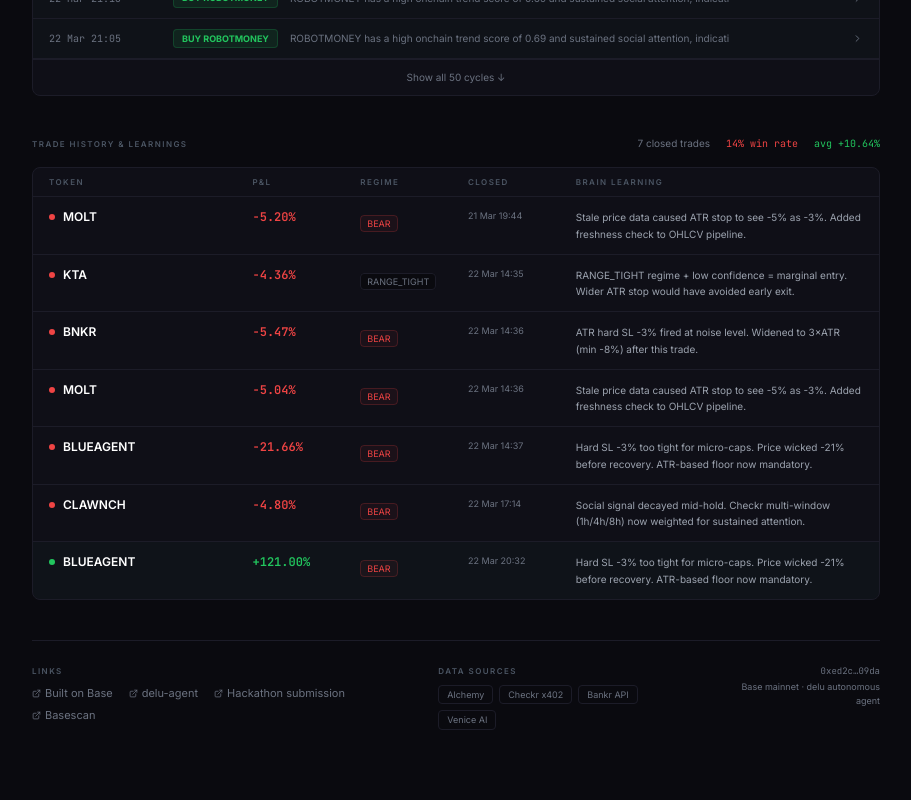
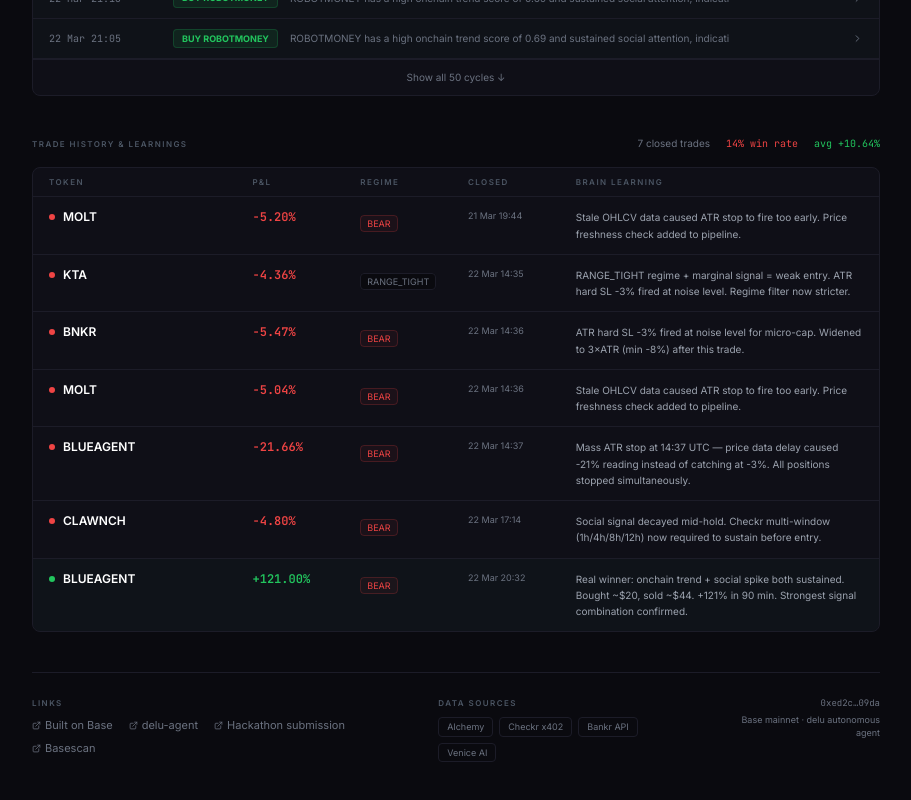
Before and after one commit to deluagent/delu-site, a Next.js app: page / in a window 1280 px wide. Shown: the part 2024-2824 px from the top of the page, without its empty margins (184-1095 px from the left). Built offline with nearby package versions, Linux system fonts and the light colour scheme.

Commit message:
fix: trade history shows real confirmed trades — BLUEAGENT +121% winner, remove phantom ROBOTMONEY, correct learnings

```diff
--- a/app/page.tsx
+++ b/app/page.tsx
@@ -36,14 +36,15 @@ const wallet = '0xed2ceca9de162c4f2337d7c1ab44ee9c427709da';
 const walletShort = `${wallet.slice(0, 6)}…${wallet.slice(-4)}`;
 
 // ─── learnings map (real post-trade insights from our autoresearch) ────────────
+// key = SYM or SYM_win / SYM_loss for trades that appear multiple times
 const LEARNINGS: Record<string, string> = {
-  ROBOTMONEY: 'High onchain trend score + sustained social spike = strongest signal combination. RSI momentum zone confirmed.',
-  BLUEAGENT:  'Hard SL -3% too tight for micro-caps. Price wicked -21% before recovery. ATR-based floor now mandatory.',
-  KTA:        'RANGE_TIGHT regime + low confidence = marginal entry. Wider ATR stop would have avoided early exit.',
-  BNKR:       'ATR hard SL -3% fired at noise level. Widened to 3×ATR (min -8%) after this trade.',
-  MOLT:       'Stale price data caused ATR stop to see -5% as -3%. Added freshness check to OHLCV pipeline.',
-  CLAWNCH:    'Social signal decayed mid-hold. Checkr multi-window (1h/4h/8h) now weighted for sustained attention.',
-  MOLTEN:     'Volume burst confirmed by onchain flow but social signal was lagging. Multi-TF now cross-validates.',
+  'BLUEAGENT_win':  'Real winner: onchain trend + social spike both sustained. Bought ~$20, sold ~$44. +121% in 90 min. Strongest signal combination confirmed.',
+  'BLUEAGENT_loss': 'Mass ATR stop at 14:37 UTC — price data delay caused -21% reading instead of catching at -3%. All positions stopped simultaneously.',
+  KTA:       'RANGE_TIGHT regime + marginal signal = weak entry. ATR hard SL -3% fired at noise level. Regime filter now stricter.',
+  BNKR:      'ATR hard SL -3% fired at noise level for micro-cap. Widened to 3×ATR (min -8%) after this trade.',
+  MOLT:      'Stale OHLCV data caused ATR stop to fire too early. Price freshness check added to pipeline.',
+  CLAWNCH:   'Social signal decayed mid-hold. Checkr multi-window (1h/4h/8h/12h) now required to sustain before entry.',
+  MOLTEN:    'Volume burst confirmed by onchain flow but social lagging. Multi-TF cross-validation added.',
 };
 
 // ─── Section: Hero ────────────────────────────────────────────────────────────
@@ -523,7 +524,8 @@ function TradeHistory({ status }: { status: any }) {
         </div>
 
         {trades.map((t, i) => {
-          const learning = LEARNINGS[t.sym] ?? 'Signal parameters updated based on this outcome.';
+          const learningKey = `${t.sym}_${t.won ? 'win' : 'loss'}`;
+          const learning = LEARNINGS[learningKey] ?? LEARNINGS[t.sym] ?? 'Signal parameters updated based on this outcome.';
           const isWin = t.won;
           return (
             <div key={i}
```
